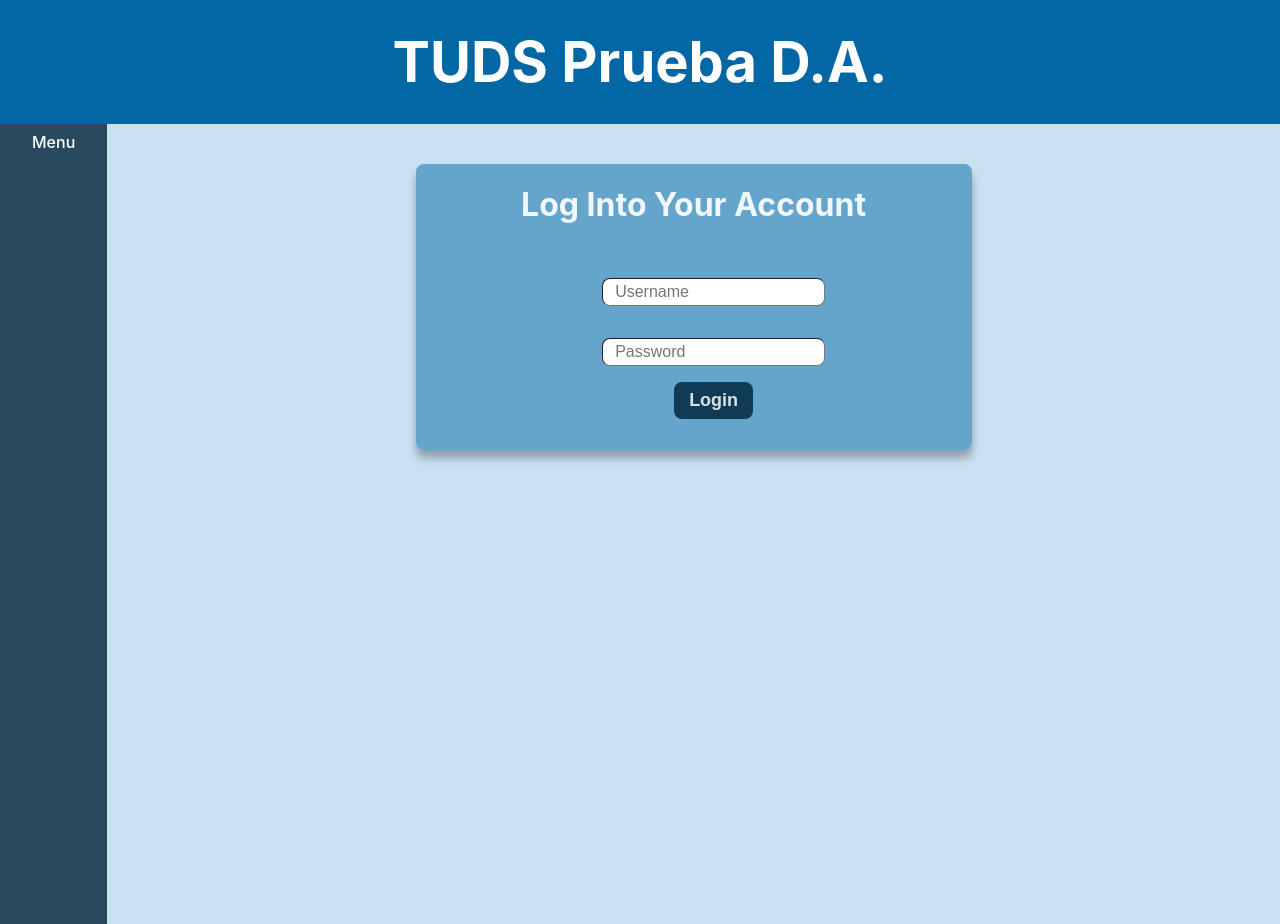
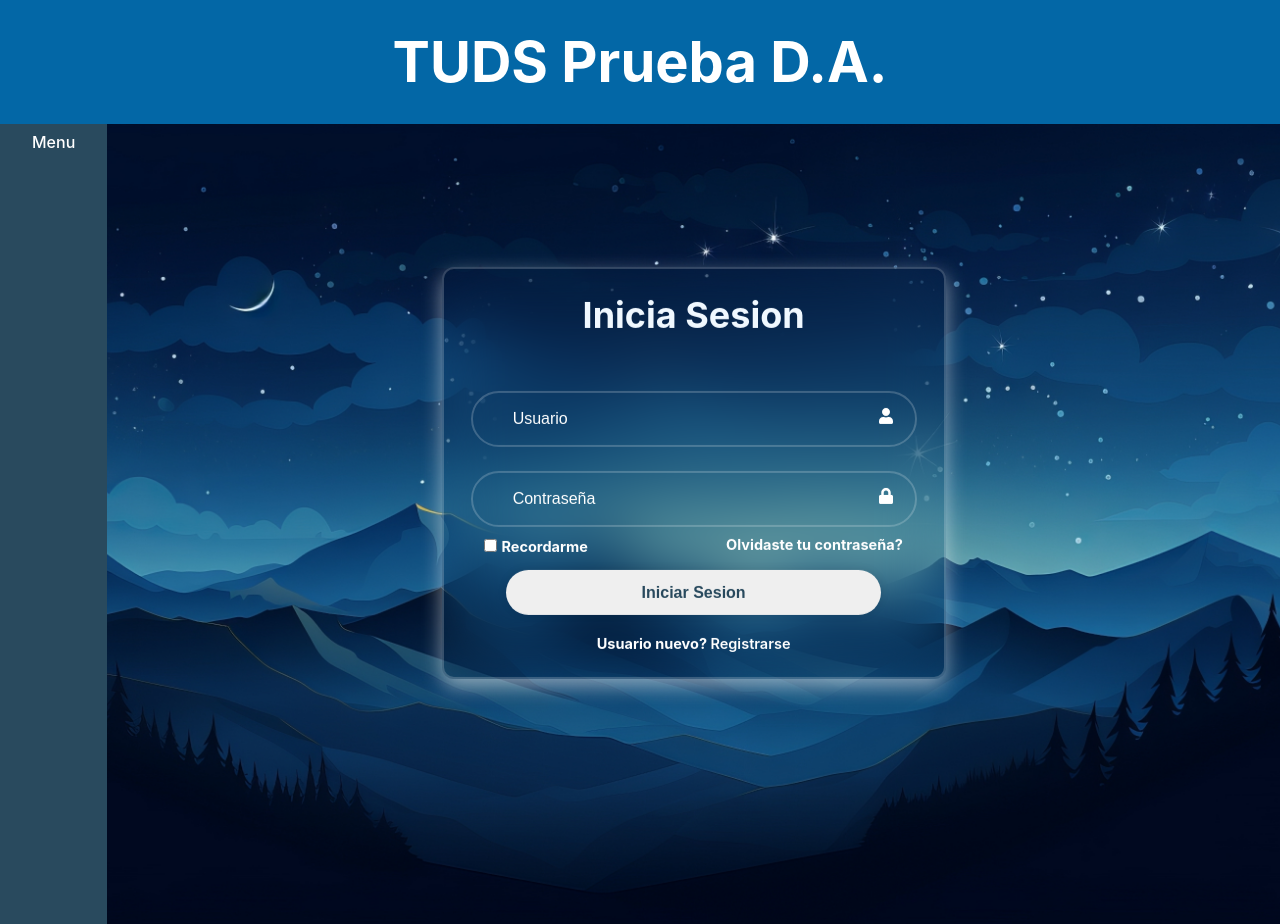
Before and after one commit to Quiks09/nova-domus, a React (Create React App) app in the folder frontend/: page / in a window 1280 px wide. Built offline with nearby package versions, Linux system fonts and the light colour scheme.

Commit message:
login better stylized with blur

```diff
--- a/frontend/package.json
+++ b/frontend/package.json
@@ -8,6 +8,7 @@
     "@testing-library/user-event": "^13.5.0",
     "react": "^18.3.1",
     "react-dom": "^18.3.1",
+    "react-icons": "^5.2.1",
     "react-scripts": "5.0.1",
     "web-vitals": "^2.1.4"
   },
--- a/frontend/src/App.css
+++ b/frontend/src/App.css
@@ -22,66 +22,137 @@
 }
 
 #content {
-  background-color: #C9E2F2;
+  background:url('./Components/background\ blue.avif') no-repeat;
+  background-size: cover;
+  background-position: center;
   flex-grow: 1;
   font-weight: bold;
   padding: .5em 2em;
-}
 
-li {
-  list-style: none;
 }
 
 #login {
   margin: 2em auto;
-  max-width: 556px;
+  max-width: 420px;
   min-width: 500px;
-  padding-bottom: 15px;
+  padding-bottom: 10px;
   text-align: center;
   align-items: stretch;
-  background-color: rgba(3, 104, 166, 0.5);
-  border-radius: 8px;
+  background: transparent;
+  backdrop-filter: blur(30px);
+  border: 2px solid rgba(255, 255, 255, 0.2);
+  border-radius: 12px;
   display: flex;
   flex-direction: column;
   margin-bottom: 15px;
-  box-shadow: 0 8px 10px rgba(0, 0, 0, 0.3);
+  box-shadow: 0 8px 20px rgba(255, 255, 255, 0.5);
+  transform: translateY(25%);
 }
 
-#titleLog{
+#login h1{
+  font-size: 36px;
+  text-align: center;
   color: aliceblue;
-  margin: auto;
 }
 
-#btnlogin{
-  color: rgba(255, 255, 255, 0.849);
-  background-color: #012840d6;
-  border: 0.2em white;
-  border-radius: 8px;
-  padding: 8px 15px;
-  font-weight: 600;
-  font-style: normal;
-  font-size: 18px;
-  letter-spacing: 0px;
-  line-height: 21px;
-
+#login #inputBox{
+  position: relative;
+  width: 100%;
+  height: 50px;
+  margin: 30px 0;
 
 }
 
-#btnlogin:hover{
+#inputBox input{
+  width: 80%;
+  height: 100%;
+  background: transparent;
+  outline: none;
+  border: 2px solid rgba(255, 255, 255, 0.2);
+  border-radius: 40px;
+  font-size: 16px;
+  color: white;
+  padding-left: 40px;
+}
+
+#inputBox input::placeholder{
+  color: white;
+}
+
+#inputBox input:focus{
+  background-color: rgba(255, 255, 255, 0.3);
+}
+
+#inputBox .icon{
+  position: absolute;
+  right: 50px;
+  top: 50%;
+  transform: translateY(-50%);
+  font-size: 16px;
+  color: white;
+}
+
+#login #remember-forgot{
+  display: flex;
+  justify-content: space-around;
+  font-size: 14.5px;
+  margin: -15px 0 15px;
+  color: white;
+}
+
+#remember-forgot label input{
+  accent-color: white;
+  margin-right: 4px;
+  margin-left: 8px;
+}
+
+#remember-forgot a{
+  color:white;
+  text-decoration: none;
+  margin-right: 8px;
+  margin-left: 5em;
+}
+
+#remember-forgot a:hover{
+  text-decoration: underline;
+}
+
+
+#login #btnlogin{
+  width: 75%;
+  height: 45px;
+  background: rgba(255, 255, 255, 0.8s);
+  border: none;
+  outline: none;
+  border-radius: 40px;
+  box-shadow: 0 0 10px rgba(0, 0, 0, 0.1);
   cursor: pointer;
-  background-color:#C9E2F2;
+  font-size: 16px;
+  color: #012840d6;
+  font-weight: 700;
+}
+
+#login #register{
+  color: white;
+  font-size: 14.5px;
+  text-align: center;
+  margin-top: 20px;
+}
+
+#register p a{
+  color: white;
+  text-decoration: none;
+  font-weight: 600;
+}
+
+#register p a:hover{
+  text-decoration: underline;
+}
+
+#login #btnlogin:hover{
+  cursor: pointer;
+  background-color:#fff;
   color: #012840d6;
   border-style: solid;
-  border-width: 2px;
-  border-color: black;
+
 }
-
-input{
-  border-radius: 8px;
-  font-size: 1em;
-  margin: 1em;
-  align-self: center;
-  border-width: 0.5px;
-  padding-left: 12px;
-  height: 1.5em;
-}
--- a/frontend/src/Components/Login.js
+++ /dev/null
@@ -1,50 +0,0 @@
-import React from 'react'
-
-const urlBase = 'http://localhost:4000/api'
-
-
-function login(evt) {
-  evt.preventDefault();
-
-  const data = {
-    username: evt.target.username.value,
-    password: evt.target.password.value,
-  };
-
-  console.log(data)
-
-
-  fetch(
-    `${urlBase}/login`,
-    {
-    method: 'POST',
-    headers: {
-      'Content-Type': 'application/json'
-    },
-    body: JSON.stringify(data)
-    }
-  ).then(res => res.json())
-    .then(json => console.log(json.authorizationToken))
-    .catch(err => alert(err))
-}
-
-const Login = () => {
-  return (
-    <div id="login">
-        <div id="titleLog"><h1>Log Into Your Account</h1></div>
-      <form onSubmit={ login }>
-        <ul>
-            <li>
-                <input placeholder='Username' name="username" />
-            </li>
-            <li>
-                <input type='password' placeholder='Password' name="password" />
-            </li>
-            <button id="btnlogin">Login</button>
-        </ul>
-      </form>
-    </div>
-  )
-}
-
-export default Login
--- /dev/null
+++ b/frontend/src/Components/Login.jsx
@@ -0,0 +1,61 @@
+/* eslint-disable jsx-a11y/anchor-is-valid */
+import React from 'react'
+import { FaUser, FaLock } from "react-icons/fa";
+const urlBase = 'http://localhost:4000/api'
+
+
+function login(evt) {
+  evt.preventDefault();
+
+  const data = {
+    username: evt.target.username.value,
+    password: evt.target.password.value,
+  };
+
+  console.log(data)
+
+
+  fetch(
+    `${urlBase}/login`,
+    {
+    method: 'POST',
+    headers: {
+      'Content-Type': 'application/json'
+    },
+    body: JSON.stringify(data)
+    }
+  ).then(res => res.json())
+    .then(json => console.log(json.authorizationToken))
+    .catch(err => alert(err))
+}
+
+const Login = () => {
+  return (
+    <div id="login">
+      <h1>Inicia Sesion</h1>
+      <form onSubmit={ login }>
+        <div id="inputBox">
+          <input type="text"placeholder='Usuario' name="username" required />
+          <FaUser className='icon' />
+        </div>
+        <div id="inputBox">
+          <input type='password' placeholder='Contraseña' name="password" required />
+          <FaLock className='icon' />
+        </div>
+
+        <div id="remember-forgot">
+          <label><input type="checkbox" />Recordarme</label>
+          <a href="#">Olvidaste tu contraseña?</a>
+        </div>
+
+        <button type="submit" id="btnlogin">Iniciar Sesion</button>
+
+        <div id="register">
+          <p>Usuario nuevo? <a href="#">Registrarse</a></p>
+        </div>
+      </form>
+    </div>
+  )
+}
+
+export default Login
```
Also changed, not shown: frontend/src/Components/Content.jsx (renamed from frontend/src/Components/Content.js), frontend/src/Components/Header.jsx (renamed from frontend/src/Components/Header.js), frontend/src/Components/Menu.jsx (renamed from frontend/src/Components/Menu.js), frontend/src/Components/background blue.avif (added), 1 other file (tests, documents, lock files or other folders).
